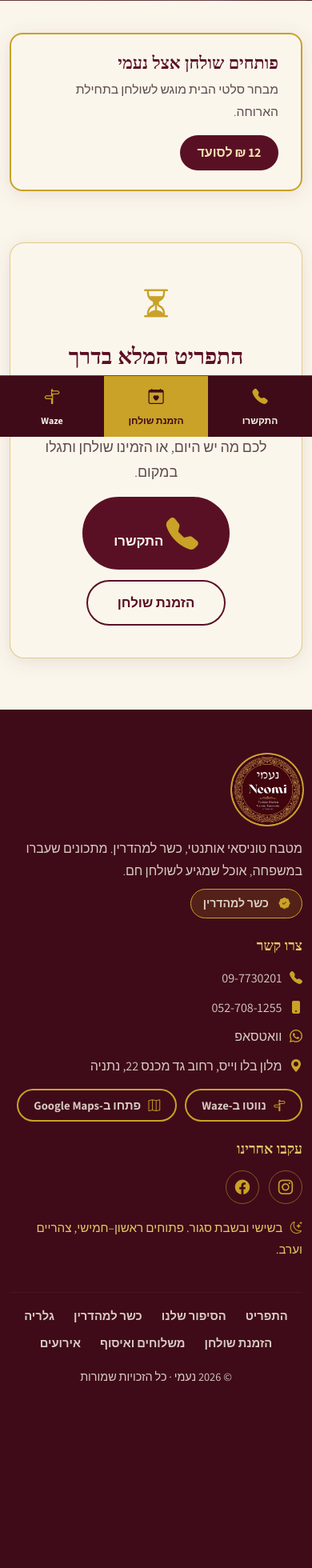
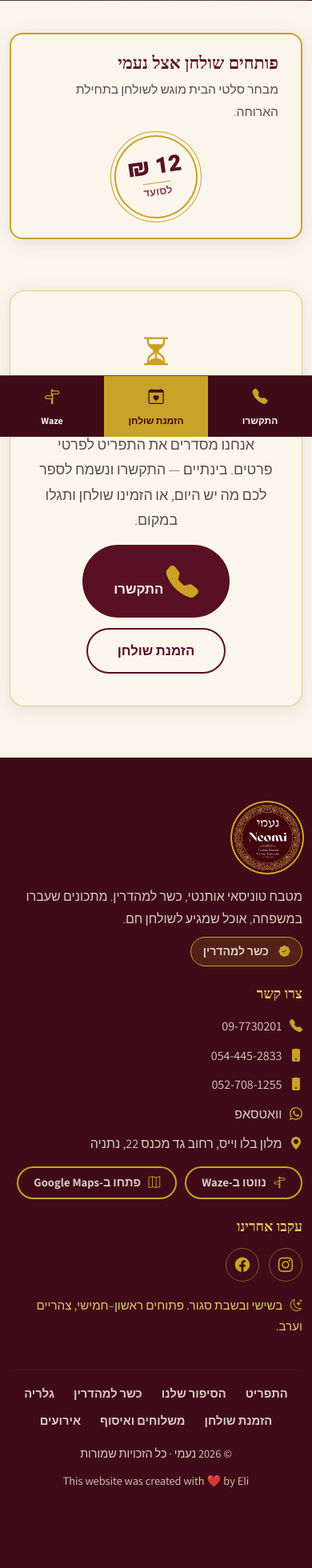
Before and after one commit to elif575/neomi-restaurant, a Flask app: page /menu in a window 390 px wide. Shown: the part 298-2258 px from the top of the page at 80% size. Before the commit the page ends 2025 px from the top, so only its background shows below. Run offline with Flask 3, Linux system fonts and the light colour scheme.

Commit message:
Change hours , another phone and cosmetic changes

```diff
--- a/content.py
+++ b/content.py
@@ -19,8 +19,12 @@ RESTAURANT = {
 
     # Mobile. Shown under the landline everywhere the landline appears -
     # on a phone it is the number that actually gets answered.
-    "mobile_display": "052-708-1255",
-    "mobile_tel": "+972527081255",
+    "mobile_display": "054-445-2833",
+    "mobile_tel": "+972544452833",
+
+    # Second mobile, listed right after the first one. None hides it.
+    "mobile2_display": "052-708-1255",
+    "mobile2_tel": "+972527081255",
 
     # WhatsApp number in international format, no + or dashes
     "whatsapp": "972544452833",
--- a/i18n.py
+++ b/i18n.py
@@ -269,7 +269,7 @@ TRANSLATIONS = {
     "cat_appetizer": {"he": "מנות ראשונות", "fr": "Entrées"},
     "cat_main": {"he": "עיקריות", "fr": "Plats principaux"},
     "cat_grill": {"he": "בשרים", "fr": "Grillades & Viandes"},
-    "cat_fish": {"he": "דגים", "fr": "Poissons & Spécialités Tunisiennes"},
+    "cat_fish": {"he": "דגים מהים", "fr": "Poissons & Spécialités Tunisiennes"},
     "cat_drink": {"he": "שתייה", "fr": "Boissons & Bières"},
     "cat_dessert": {"he": "קינוחים", "fr": "Desserts"},
 
@@ -280,7 +280,8 @@ TRANSLATIONS = {
         "he": "מבחר סלטי הבית מוגש לשולחן בתחילת הארוחה.",
         "fr": "Une sélection de salades maison est servie à table en début de repas.",
     },
-    "table_open_price": {"he": "12 ₪ לסועד", "fr": "12 ₪ par personne"},
+    "table_open_price": {"he": "12 ₪", "fr": "12 ₪"},
+    "table_open_per": {"he": "לסועד", "fr": "par personne"},
 
     "sides_note": {
         "he": "כל המנות מוגשות עם תוספת לבחירה: אורז | צ׳יפס | שעועית ירוקה",
--- a/static/css/style.css
+++ b/static/css/style.css
@@ -1041,14 +1041,41 @@ a.kosher-chip:hover, a.kosher-chip:focus-visible {
     margin-bottom: 0.35rem;
 }
 .table-open-text p { margin: 0; color: var(--ink-soft); font-size: 0.98rem; font-weight: 300; }
+/* A round stamp, not a pill - a filled chip read as a button. */
 .table-open-price {
-    background: var(--burgundy);
-    color: var(--gold-pale);
-    font-weight: 700;
-    border-radius: 999px;
-    padding: 0.5rem 1.35rem;
+    flex: 0 0 auto;
+    width: 104px;
+    height: 104px;
+    margin: 0 auto;
+    border-radius: 50%;
+    background: var(--cream);
+    border: 2px solid var(--gold);
+    outline: 1px solid var(--gold);
+    outline-offset: 4px;
+    display: flex;
+    flex-direction: column;
+    align-items: center;
+    justify-content: center;
+    line-height: 1;
+    color: var(--burgundy);
+    transform: rotate(-8deg);
     white-space: nowrap;
 }
+.table-open-amount {
+    font-family: var(--font-display);
+    font-size: 1.75rem;
+    font-weight: 800;
+}
+.table-open-per {
+    margin-top: 0.3rem;
+    padding-top: 0.3rem;
+    border-top: 1px solid var(--gold);
+    font-size: 0.8rem;
+    font-weight: 600;
+    color: var(--burgundy-soft);
+    letter-spacing: 0.02em;
+}
+
 
 .menu-section { padding-block: 3rem; }
 
--- a/templates/base.html
+++ b/templates/base.html
@@ -110,6 +110,9 @@
                     {% if r.mobile_tel %}
                     <p><a href="tel:{{ r.mobile_tel }}"><i class="bi bi-phone-fill"></i> {{ r.mobile_display }}</a></p>
                     {% endif %}
+                    {% if r.mobile2_tel %}
+                    <p><a href="tel:{{ r.mobile2_tel }}"><i class="bi bi-phone-fill"></i> {{ r.mobile2_display }}</a></p>
+                    {% endif %}
                     <p><a href="{{ whatsapp_url() }}" target="_blank" rel="noopener"><i class="bi bi-whatsapp"></i> {{ t('whatsapp_us') }}</a></p>
                     <p><i class="bi bi-geo-alt-fill"></i> {{ r.address_he if lang == 'he' else r.address_fr }}</p>
                     <div class="footer-map-links">
@@ -149,6 +152,9 @@
             <p class="footer-legal">
                 &copy; {{ current_year }} {{ t('brand_name') }} · {{ t('footer_rights') }}
             </p>
+            <p class="footer-legal" dir="ltr">
+                This website was created with ❤️ by <a href="mailto:fuchs.eli@gmail.com">Eli</a>
+            </p>
         </div>
     </footer>
 
--- a/templates/index.html
+++ b/templates/index.html
@@ -113,7 +113,7 @@
                         <h2>{{ t('table_open_title') }}</h2>
                         <p>{{ t('table_open_text') }}</p>
                     </div>
-                    <span class="table-open-price">{{ t('table_open_price') }}</span>
+                    <p class="table-open-price"><span class="table-open-amount">{{ t('table_open_price') }}</span><span class="table-open-per">{{ t('table_open_per') }}</span></p>
                 </div>
 
                 <div class="salatim-thumbs">
@@ -317,6 +317,9 @@
                     {% if r.mobile_tel %}
                     <a href="tel:{{ r.mobile_tel }}"><i class="bi bi-phone-fill"></i> {{ r.mobile_display }}</a>
                     {% endif %}
+                    {% if r.mobile2_tel %}
+                    <a href="tel:{{ r.mobile2_tel }}"><i class="bi bi-phone-fill"></i> {{ r.mobile2_display }}</a>
+                    {% endif %}
                     <a href="{{ whatsapp_url() }}" target="_blank" rel="noopener"><i class="bi bi-whatsapp"></i> {{ t('whatsapp_us') }}</a>
                 </div>
             </div>
--- a/templates/menu.html
+++ b/templates/menu.html
@@ -20,7 +20,7 @@
                 <h2>{{ t('table_open_title') }}</h2>
                 <p>{{ t('table_open_text') }}</p>
             </div>
-            <span class="table-open-price">{{ t('table_open_price') }}</span>
+            <p class="table-open-price"><span class="table-open-amount">{{ t('table_open_price') }}</span><span class="table-open-per">{{ t('table_open_per') }}</span></p>
         </div>
     </div>
 </section>
--- a/templates/reservations.html
+++ b/templates/reservations.html
@@ -98,6 +98,9 @@
                     {% if r.mobile_tel %}
                     <p><a href="tel:{{ r.mobile_tel }}"><i class="bi bi-phone-fill"></i> {{ r.mobile_display }}</a></p>
                     {% endif %}
+                    {% if r.mobile2_tel %}
+                    <p><a href="tel:{{ r.mobile2_tel }}"><i class="bi bi-phone-fill"></i> {{ r.mobile2_display }}</a></p>
+                    {% endif %}
                     <p><a href="{{ whatsapp_url(t('res_title')) }}" target="_blank" rel="noopener">
                         <i class="bi bi-whatsapp"></i> {{ t('whatsapp_us') }}</a></p>
                     <p><i class="bi bi-geo-alt-fill"></i> {{ r.address_he if lang == 'he' else r.address_fr }}</p>
```
Also changed, not shown: CONTENT_TODO.md (+3 -2 lines), seed_data.py (+5 -5 lines), 1 other file.
